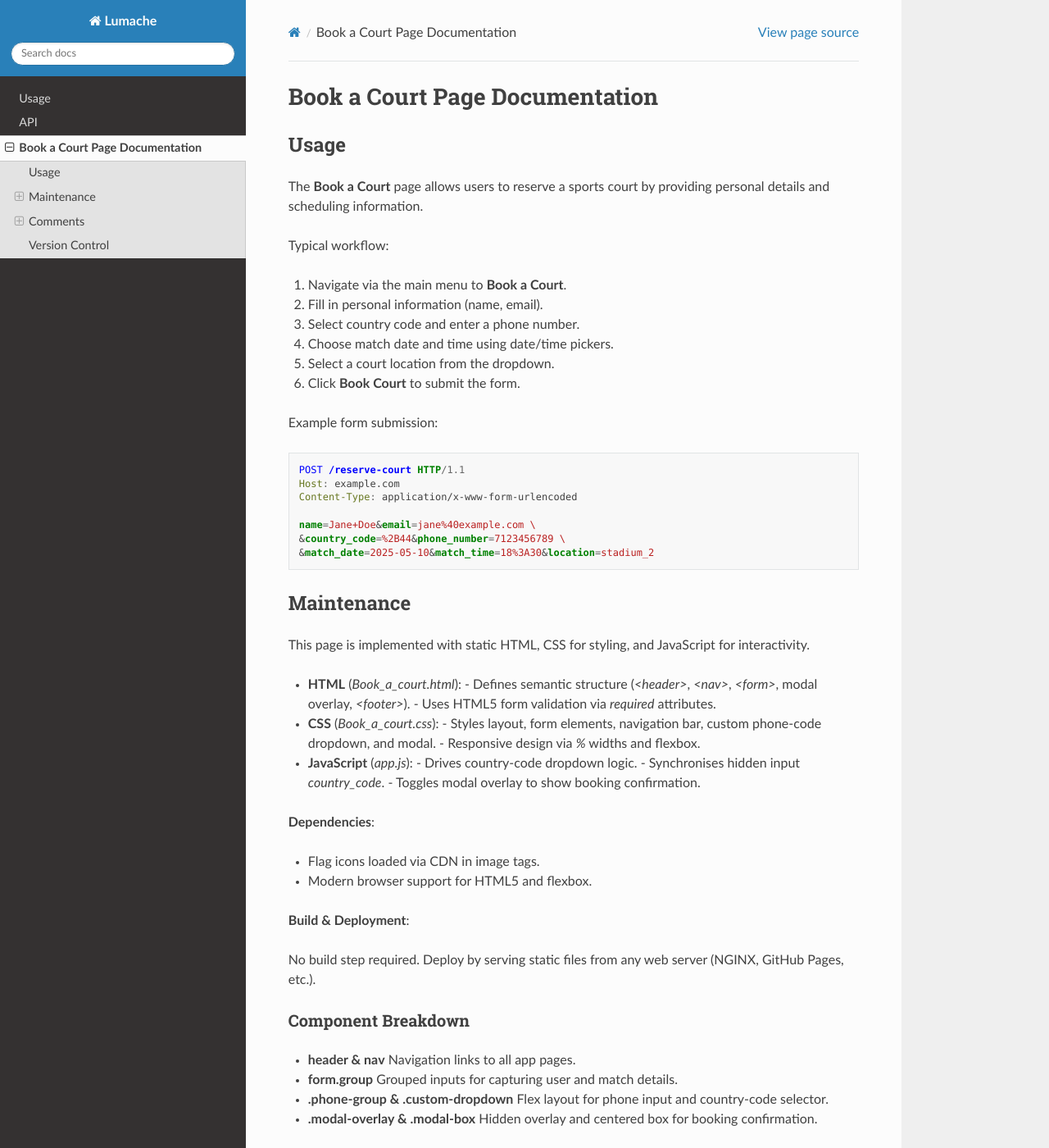
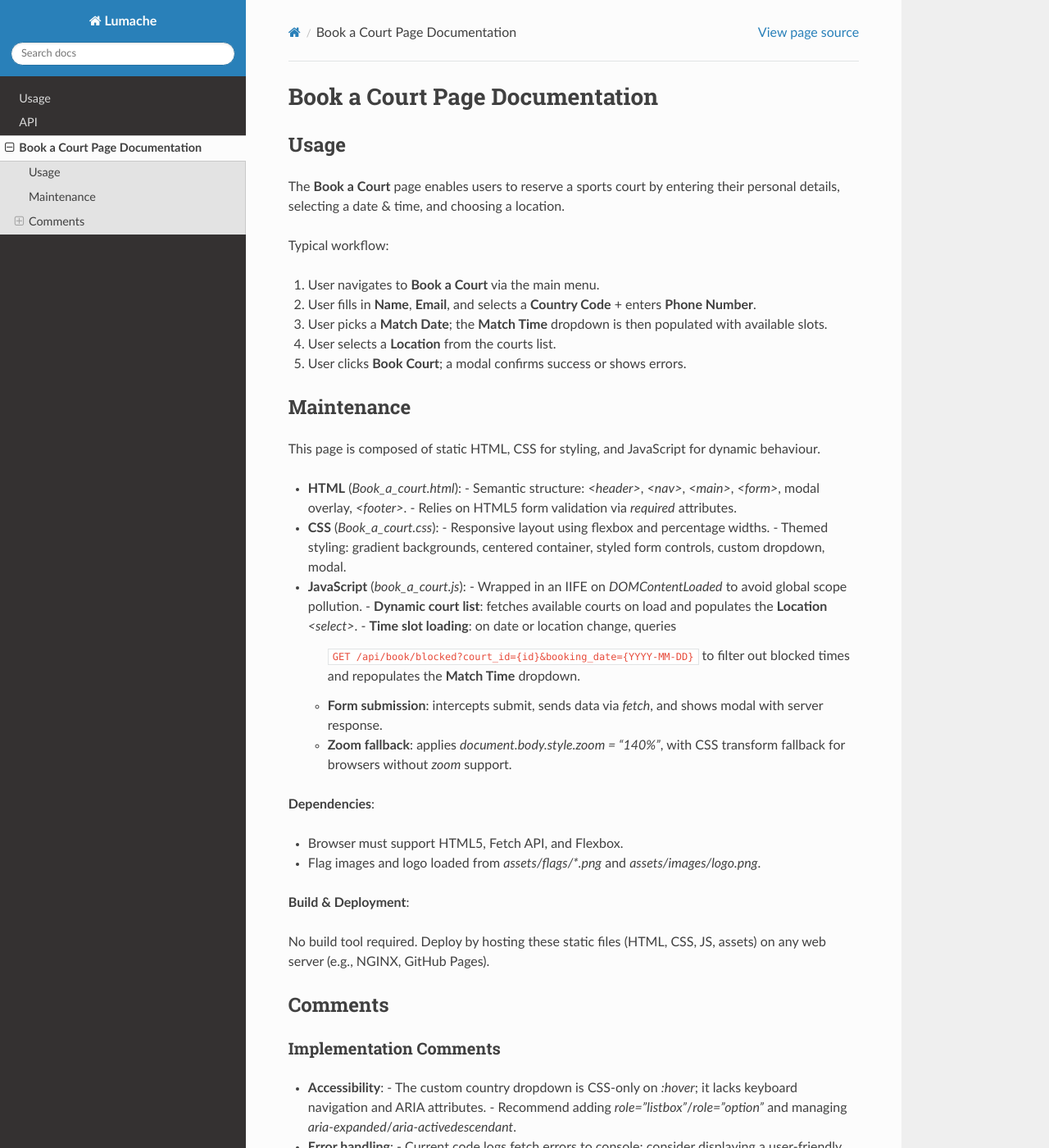
Before and after one commit to SETAP-5E/Documentation, a Sphinx documentation site: the page built from docs/source/bookacourt.rst, in a window 1280 px wide and 1400 px high. Shown: the whole window at 82% size. Built offline with Sphinx 7.4.7 and the Read the Docs theme 3.1.0, drawn with Linux system fonts in a browser that asks for light colours; some of the changed text lies outside the part shown.

Commit message:
Update bookacourt.rst

```diff
--- a/docs/source/bookacourt.rst
+++ b/docs/source/bookacourt.rst
@@ -5,112 +5,58 @@ Book a Court Page Documentation
 
 Usage
 -----
-The **Book a Court** page allows users to reserve a sports court by providing personal details and scheduling information.
+The **Book a Court** page enables users to reserve a sports court by entering their personal details, selecting a date & time, and choosing a location.
 
 Typical workflow:
 
-#. Navigate via the main menu to **Book a Court**.
-#. Fill in personal information (name, email).
-#. Select country code and enter a phone number.
-#. Choose match date and time using date/time pickers.
-#. Select a court location from the dropdown.
-#. Click **Book Court** to submit the form.
-
-Example form submission:
-
-.. code-block:: http
-
-   POST /reserve-court HTTP/1.1
-   Host: example.com
-   Content-Type: application/x-www-form-urlencoded
-
-   name=Jane+Doe&email=jane%40example.com \
-   &country_code=%2B44&phone_number=7123456789 \
-   &match_date=2025-05-10&match_time=18%3A30&location=stadium_2
+#. User navigates to **Book a Court** via the main menu.
+#. User fills in **Name**, **Email**, and selects a **Country Code** + enters **Phone Number**.
+#. User picks a **Match Date**; the **Match Time** dropdown is then populated with available slots.
+#. User selects a **Location** from the courts list.
+#. User clicks **Book Court**; a modal confirms success or shows errors.
 
 Maintenance
 -----------
-This page is implemented with static HTML, CSS for styling, and JavaScript for interactivity.
+This page is composed of static HTML, CSS for styling, and JavaScript for dynamic behaviour.
 
 - **HTML** (`Book_a_court.html`):
-  - Defines semantic structure (`<header>`, `<nav>`, `<form>`, modal overlay, `<footer>`).
-  - Uses HTML5 form validation via `required` attributes.
+  - Semantic structure: `<header>`, `<nav>`, `<main>`, `<form>`, modal overlay, `<footer>`.
+  - Relies on HTML5 form validation via `required` attributes.
 - **CSS** (`Book_a_court.css`):
-  - Styles layout, form elements, navigation bar, custom phone-code dropdown, and modal.
-  - Responsive design via `%` widths and flexbox.
-- **JavaScript** (`app.js`):
-  - Drives country-code dropdown logic.
-  - Synchronises hidden input `country_code`.
-  - Toggles modal overlay to show booking confirmation.
+  - Responsive layout using flexbox and percentage widths.
+  - Themed styling: gradient backgrounds, centered container, styled form controls, custom dropdown, modal.
+- **JavaScript** (`book_a_court.js`):
+  - Wrapped in an IIFE on `DOMContentLoaded` to avoid global scope pollution.
+  - **Dynamic court list**: fetches available courts on load and populates the **Location** `<select>`.
+  - **Time slot loading**: on date or location change, queries
+    ``GET /api/book/blocked?court_id={id}&booking_date={YYYY-MM-DD}``
+    to filter out blocked times and repopulates the **Match Time** dropdown.
+  - **Form submission**: intercepts submit, sends data via `fetch`, and shows modal with server response.
+  - **Zoom fallback**: applies `document.body.style.zoom = "140%"`, with CSS transform fallback for browsers without `zoom` support.
 
 **Dependencies**:
 
-- Flag icons loaded via CDN in image tags.
-- Modern browser support for HTML5 and flexbox.
+- Browser must support HTML5, Fetch API, and Flexbox.
+- Flag images and logo loaded from `assets/flags/*.png` and `assets/images/logo.png`.
 
 **Build & Deployment**:
 
-No build step required. Deploy by serving static files from any web server (NGINX, GitHub Pages, etc.).
-
-Component Breakdown
-~~~~~~~~~~~~~~~~~~~
-- **header & nav**
-  Navigation links to all app pages.
-- **form.group**
-  Grouped inputs for capturing user and match details.
-- **.phone-group & .custom-dropdown**
-  Flex layout for phone input and country-code selector.
-- **.modal-overlay & .modal-box**
-  Hidden overlay and centered box for booking confirmation.
+No build tool required. Deploy by hosting these static files (HTML, CSS, JS, assets) on any web server (e.g., NGINX, GitHub Pages).
 
 Comments
 --------
-Code Comments
-~~~~~~~~~~~~~
-- Semantic HTML tags improve accessibility (e.g., `<nav>`, `<main>`).
-- CSS class names follow a clear, BEM-inspired convention (e.g., `.form-group`, `.phone-group`).
-- `data-code` and `data-flag` attributes in dropdown items drive JS logic.
-
 Implementation Comments
 ~~~~~~~~~~~~~~~~~~~~~~~
 - **Accessibility**:
-  Current CSS-only dropdown `:hover` show/hide lacks keyboard support.
-  → Recommend adding `aria-expanded` on the button and JS key event handling.
+  - The custom country dropdown is CSS-only on `:hover`; it lacks keyboard navigation and ARIA attributes.
+  - Recommend adding `role="listbox"`/`role="option"` and managing `aria-expanded`/`aria-activedescendant`.
+- **Error handling**:
+  - Current code logs fetch errors to console; consider displaying a user-friendly message in the modal.
 - **Performance**:
-  Modal markup is always present; consider injecting via JS to reduce initial DOM size.
-- **Validation**:
-  Client-side HTML5 checks are useful but server must validate all fields and return JSON errors.
+  - Modal markup is always loaded; could be injected on demand to reduce initial DOM size.
+- **Time zone**:
+  - Date & time inputs assume user locale; server should validate and normalize to UTC.
 
 Interface Comments
 ~~~~~~~~~~~~~~~~~~~
-:URL: `/reserve-court`  (method: POST)
-:Content-Type: `application/x-www-form-urlencoded`
-
-+----------------+-----------------------------------------------+
-| Parameter      | Description                                   |
-+================+===============================================+
-| `name`         | User’s full name (string, required)           |
-+----------------+-----------------------------------------------+
-| `email`        | User’s email address (string, required)       |
-+----------------+-----------------------------------------------+
-| `country_code` | International dialing code (string, hidden)    |
-+----------------+-----------------------------------------------+
-| `phone_number` | Local phone number (string, required)         |
-+----------------+-----------------------------------------------+
-| `match_date`   | Desired date (YYYY-MM-DD, required)           |
-+----------------+-----------------------------------------------+
-| `match_time`   | Desired time (HH:MM, required)                |
-+----------------+-----------------------------------------------+
-| `location`     | Court identifier (e.g., `stadium_1`, required)|
-+----------------+-----------------------------------------------+
-
-Version Control
----------------
-- **Branching**:
-  Feature branches named `feature/book-court`.
-- **Issue Tracking**:
-  Linked to GitHub issues (e.g., Issue #45).
-- **Pull Requests**:
-  Titles follow convention `feat(booking): add court reservation page (#45)`.
-- **Release Tagging**:
-  UI updates tagged as `v1.0.0-booking`.
+Form POST endpoint:
```
